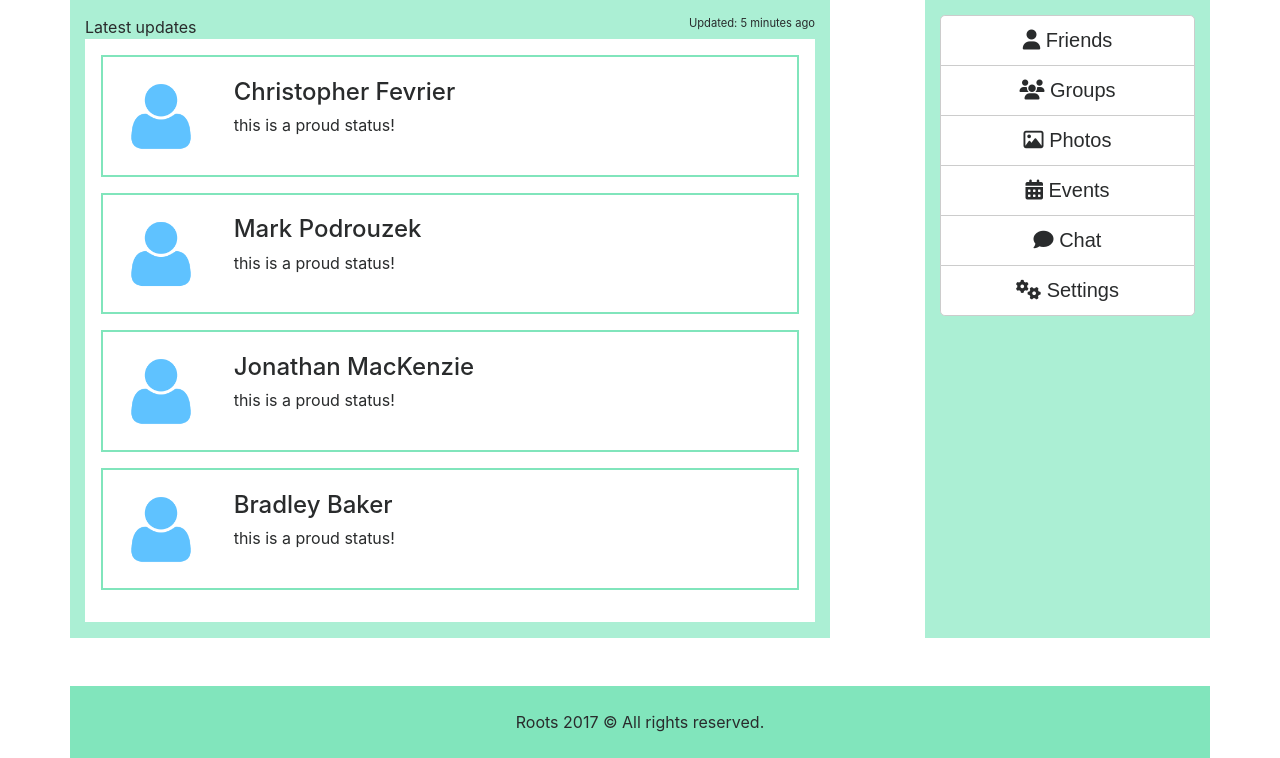
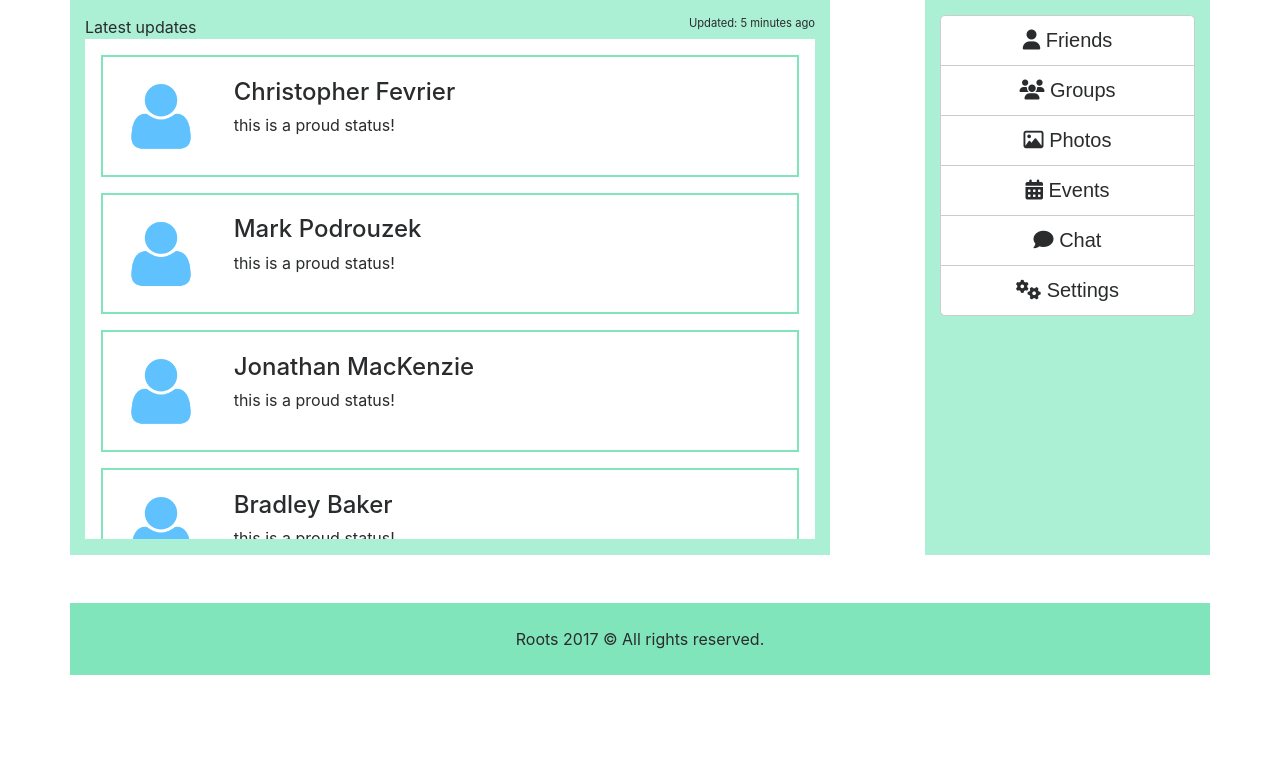
Before and after one commit to fevthedev/roots, a web app: file index.html in a window 1280 px wide. Shown: the part 175-933 px from the top of the page. After the commit the page ends 850 px from the top, so only its background shows below. Run offline with its HTML, style and script files only (its server is not run), Linux system fonts and the light colour scheme; some libraries are stand-ins or nearby versions.

Commit message:
added scroll capability to feed list.

```diff
--- a/css/style.css
+++ b/css/style.css
@@ -20,6 +20,8 @@ body {
 
 #feedList {
     background-color: #ffffff;
+    height: 500px;
+    overflow-y: scroll;
 }
 
 .feedItem {
```
